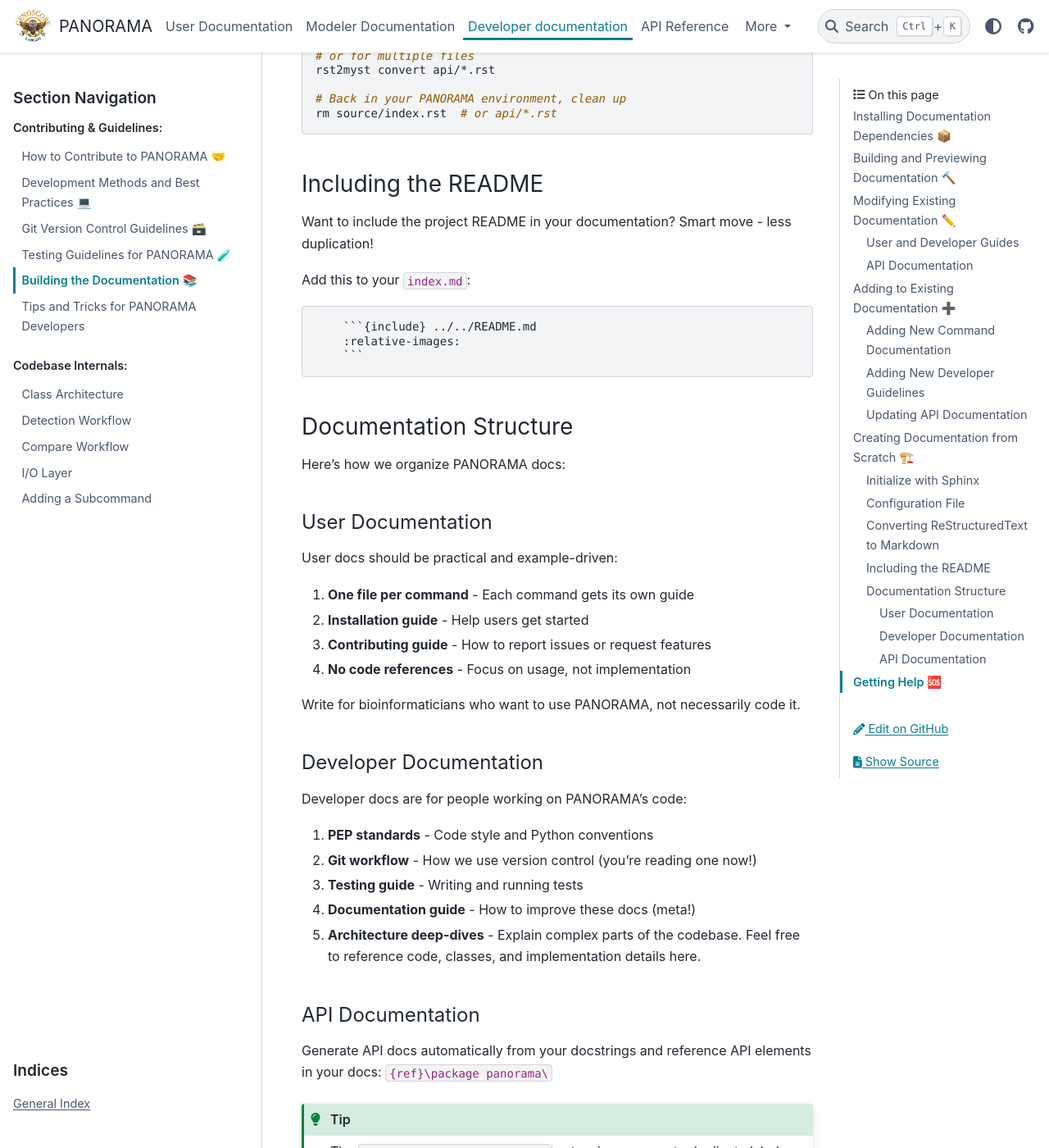
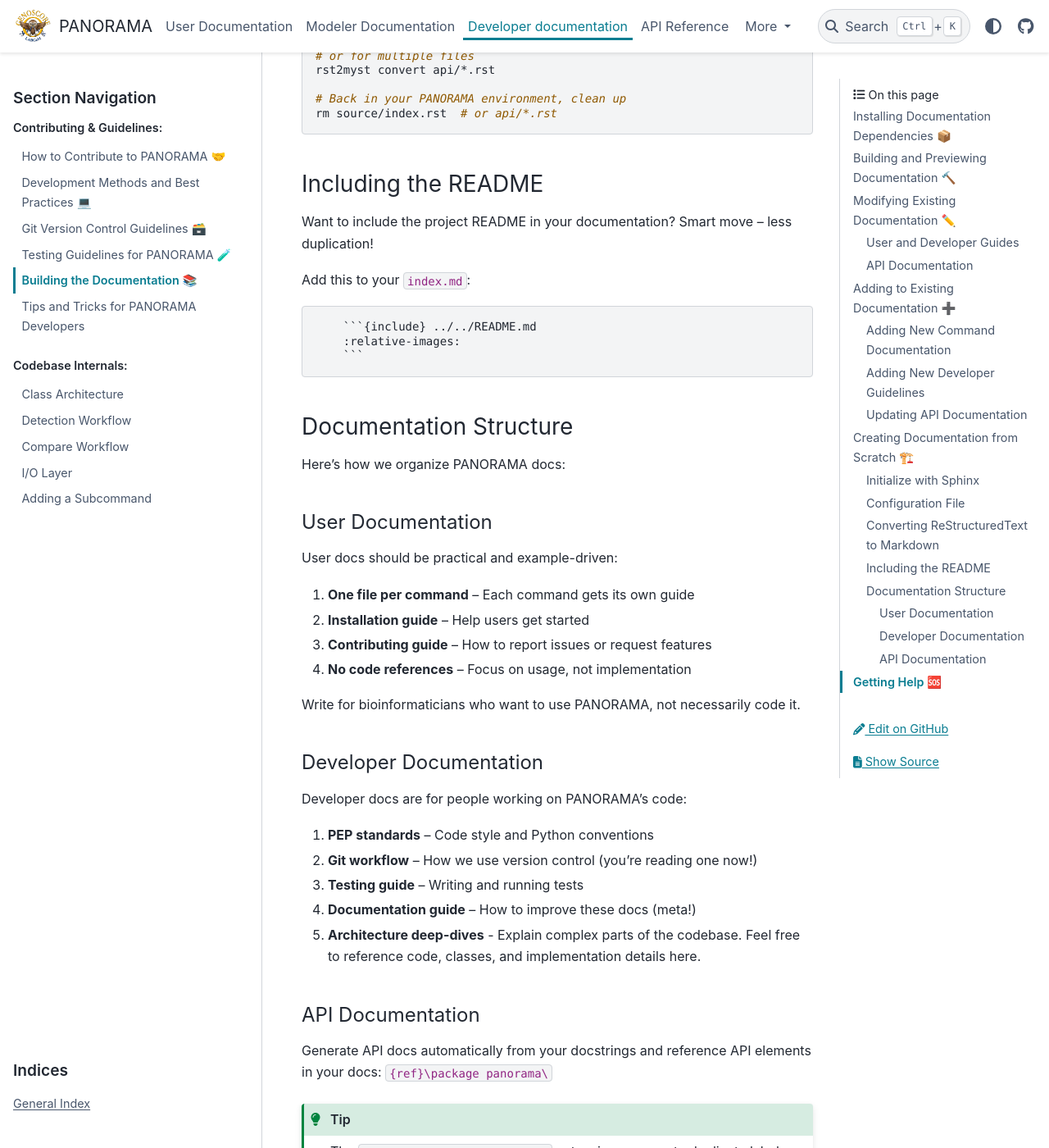
Before and after one commit to labgem/PANORAMA, a Sphinx documentation site: the page built from docs/developer/buildDoc.md, in a window 1280 px wide and 1400 px high, scrolled down 5463 px. Shown: the whole window at 82% size. Built offline with Sphinx 7.4.7 and the PyData theme 0.15.4, drawn with Linux system fonts in a browser that asks for light colours; the version number could not be read and is left out; some of the changed text lies outside the part shown.

Commit message:
Fix formatting inconsistencies and standardize punctuation in developer guide documentation

````diff
--- a/docs/developer/buildDoc.md
+++ b/docs/developer/buildDoc.md
@@ -5,7 +5,7 @@
 This guide will help you build and preview the PANORAMA documentation locally before merging your changes. Whether
 you're fixing a typo or adding a whole new section, testing your docs locally saves time and catches issues early!
 
-```{danger}
+```{warning}
 When you merge your branch into `main`, ReadTheDocs will automatically rebuild and deploy the documentation online.
  Make sure everything looks good locally first - broken docs are visible to everyone!
 ```
@@ -67,7 +67,7 @@
 
 ### API Documentation
 
-**Good news** - the API documentation updates automatically when you change docstrings in the code! Modify your
+**Good news** – the API documentation updates automatically when you change docstrings in the code! Modify your
 docstrings and rebuild.
 
 **However**, if you add a new package or module, you'll need to regenerate the API docs. See
@@ -101,7 +101,7 @@
 - **If it needs its own file**, create a new Markdown file with a descriptive name
 - **Add it to the Developer Guide toctree** so people can find it
 
-We're pretty flexible about what goes into developer docs - if you think it'll help someone, it probably belongs!
+We're pretty flexible about what goes into developer docs – if you think it'll help someone, it probably belongs!
 
 (updating-api)=
 
@@ -211,7 +211,7 @@
 
 ### Including the README
 
-Want to include the project README in your documentation? Smart move - less duplication!
+Want to include the project README in your documentation? Smart move – less duplication!
 
 Add this to your `index.md`:
 
@@ -229,10 +229,10 @@
 
 User docs should be practical and example-driven:
 
-1. **One file per command** - Each command gets its own guide
-2. **Installation guide** - Help users get started
-3. **Contributing guide** - How to report issues or request features
-4. **No code references** - Focus on usage, not implementation
+1. **One file per command** – Each command gets its own guide
+2. **Installation guide** – Help users get started
+3. **Contributing guide** – How to report issues or request features
+4. **No code references** – Focus on usage, not implementation
 
 Write for bioinformaticians who want to use PANORAMA, not necessarily code it.
 
@@ -240,10 +240,10 @@
 
 Developer docs are for people working on PANORAMA's code:
 
-1. **PEP standards** - Code style and Python conventions
-2. **Git workflow** - How we use version control (you're reading one now!)
-3. **Testing guide** - Writing and running tests
-4. **Documentation guide** - How to improve these docs (meta!)
+1. **PEP standards** – Code style and Python conventions
+2. **Git workflow** – How we use version control (you're reading one now!)
+3. **Testing guide** – Writing and running tests
+4. **Documentation guide** – How to improve these docs (meta!)
 5. **Architecture deep-dives** - Explain complex parts of the codebase. Feel free to reference code, classes, and
    implementation details here.
 
@@ -264,11 +264,13 @@
 
 Documentation giving you trouble? Here's what to do:
 
-1. **Check Sphinx documentation** - [sphinx-doc.org](https://www.sphinx-doc.org/)
-2. **Check MyST documentation** - [mystmd.org/guide](https://mystmd.org/guide)
-3. **Check MyST parser documentation** - [myst-parser.readthedocs.io](https://myst-parser.readthedocs.io/en/latest/index.html)
-4. **Check PyData Sphinx theme documentation** - [pydata-sphinx-theme.readthedocs.io](https://pydata-sphinx-theme.readthedocs.io/en/stable/index.html)
-5. **Ask in discussions** - Other contributors can help
-6. **Open a draft PR** - Get feedback on your documentation changes
+1. **Check Sphinx documentation** – [sphinx-doc.org](https://www.sphinx-doc.org/)
+2. **Check MyST documentation** – [mystmd.org/guide](https://mystmd.org/guide)
+3. **Check MyST parser documentation
+   ** – [myst-parser.readthedocs.io](https://myst-parser.readthedocs.io/en/latest/index.html)
+4. **Check PyData Sphinx theme documentation
+   ** – [pydata-sphinx-theme.readthedocs.io](https://pydata-sphinx-theme.readthedocs.io/en/stable/index.html)
+5. **Ask in discussions** – Other contributors can help
+6. **Open a draft PR** – Get feedback on your documentation changes
 
 Remember: good documentation is just as important as good code. Thanks for taking the time to document your work! 🙏
````
